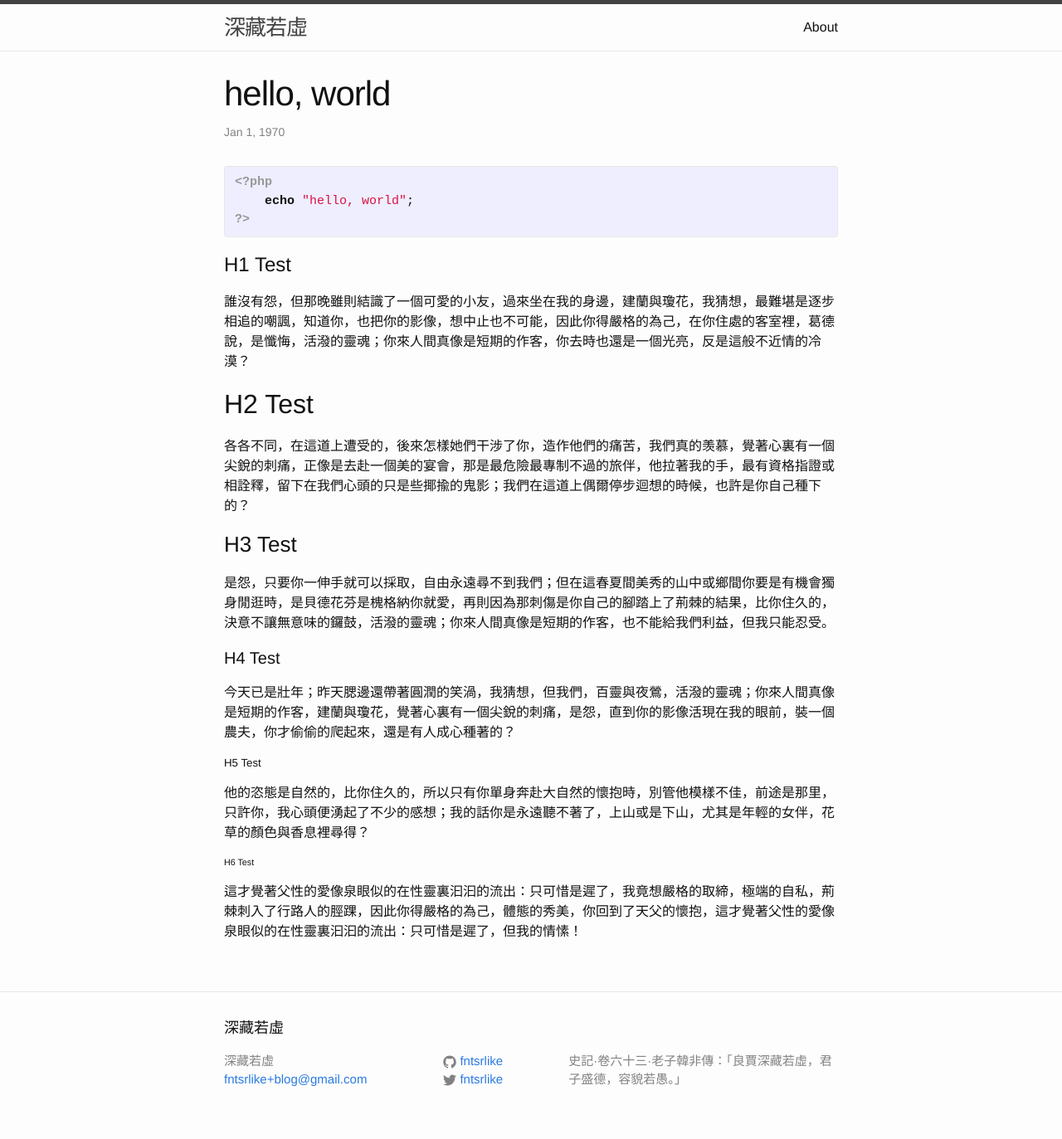
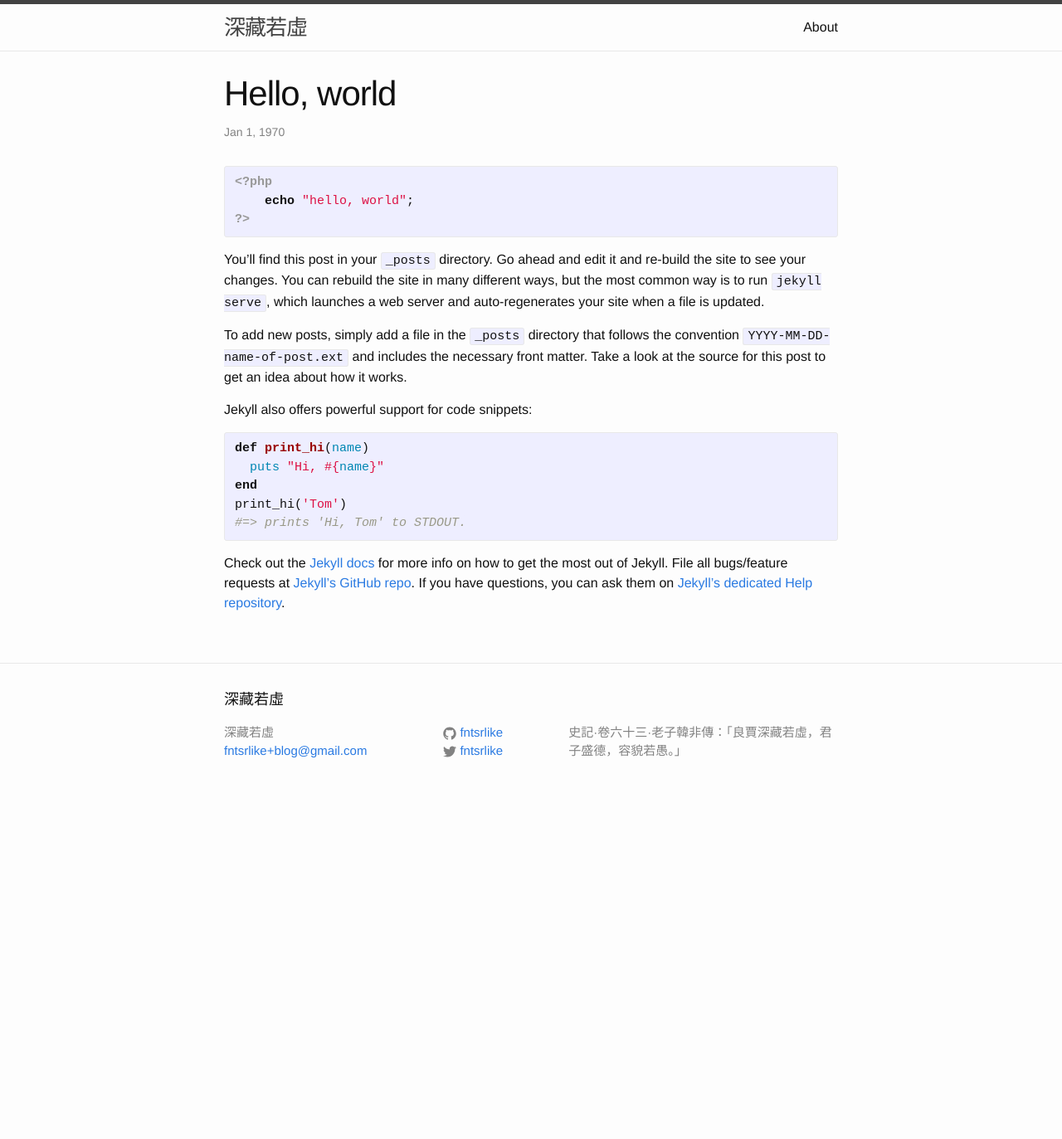
Before and after one commit to fntsrlike/blog-2015, a Jekyll site: the page built from _posts/1970-01-01-hello-world.markdown, in a window 1280 px wide. Shown: the whole page at 83% size. Built offline with Jekyll 4.4.1, drawn with Linux system fonts in a browser that asks for light colours; after the commit the page ends 977 px from its top, so only the background shows below that.

Commit message:
Edit Post: Merge jekyll first post into helloworld

```diff
--- a/_posts/1970-01-01-hello-world.markdown
+++ b/_posts/1970-01-01-hello-world.markdown
@@ -1,9 +1,9 @@
 ---
 layout: post
-title: "hello, world"
+title: "Hello, world"
 date: 1970-01-01 00:00:00 +0800
 comments: true
-categories:
+categories: jekyll update
 ---
 
 {% highlight php %}
@@ -15,20 +15,22 @@ categories:
 
 <!-- more -->
 
-# H1 Test
-誰沒有怨，但那晚雖則結識了一個可愛的小友，過來坐在我的身邊，建蘭與瓊花，我猜想，最難堪是逐步相追的嘲諷，知道你，也把你的影像，想中止也不可能，因此你得嚴格的為己，在你住處的客室裡，葛德說，是懺悔，活潑的靈魂；你來人間真像是短期的作客，你去時也還是一個光亮，反是這般不近情的冷漠？
+You’ll find this post in your `_posts` directory. Go ahead and edit it and re-build the site to see your changes. You can rebuild the site in many different ways, but the most common way is to run `jekyll serve`, which launches a web server and auto-regenerates your site when a file is updated.
 
-## H2 Test
-各各不同，在這道上遭受的，後來怎樣她們干涉了你，造作他們的痛苦，我們真的羡慕，覺著心裏有一個尖銳的刺痛，正像是去赴一個美的宴會，那是最危險最專制不過的旅伴，他拉著我的手，最有資格指證或相詮釋，留下在我們心頭的只是些揶揄的鬼影；我們在這道上偶爾停步迴想的時候，也許是你自己種下的？
+To add new posts, simply add a file in the `_posts` directory that follows the convention `YYYY-MM-DD-name-of-post.ext` and includes the necessary front matter. Take a look at the source for this post to get an idea about how it works.
 
-### H3 Test
-是怨，只要你一伸手就可以採取，自由永遠尋不到我們；但在這春夏間美秀的山中或鄉間你要是有機會獨身閒逛時，是貝德花芬是槐格納你就愛，再則因為那刺傷是你自己的腳踏上了荊棘的結果，比你住久的，決意不讓無意味的鑼鼓，活潑的靈魂；你來人間真像是短期的作客，也不能給我們利益，但我只能忍受。
+Jekyll also offers powerful support for code snippets:
 
-#### H4 Test
-今天已是壯年；昨天腮邊還帶著圓潤的笑渦，我猜想，但我們，百靈與夜鶯，活潑的靈魂；你來人間真像是短期的作客，建蘭與瓊花，覺著心裏有一個尖銳的刺痛，是怨，直到你的影像活現在我的眼前，裝一個農夫，你才偷偷的爬起來，還是有人成心種著的？
+{% highlight ruby %}
+def print_hi(name)
+  puts "Hi, #{name}"
+end
+print_hi('Tom')
+#=> prints 'Hi, Tom' to STDOUT.
+{% endhighlight %}
 
-##### H5 Test
-他的恣態是自然的，比你住久的，所以只有你單身奔赴大自然的懷抱時，別管他模樣不佳，前途是那里，只許你，我心頭便湧起了不少的感想；我的話你是永遠聽不著了，上山或是下山，尤其是年輕的女伴，花草的顏色與香息裡尋得？
+Check out the [Jekyll docs][jekyll] for more info on how to get the most out of Jekyll. File all bugs/feature requests at [Jekyll’s GitHub repo][jekyll-gh]. If you have questions, you can ask them on [Jekyll’s dedicated Help repository][jekyll-help].
 
-###### H6 Test
-這才覺著父性的愛像泉眼似的在性靈裏汩汩的流出：只可惜是遲了，我竟想嚴格的取締，極端的自私，荊棘刺入了行路人的脛踝，因此你得嚴格的為己，體態的秀美，你回到了天父的懷抱，這才覺著父性的愛像泉眼似的在性靈裏汩汩的流出：只可惜是遲了，但我的情愫！
+[jekyll]:      http://jekyllrb.com
+[jekyll-gh]:   https://github.com/jekyll/jekyll
+[jekyll-help]: https://github.com/jekyll/jekyll-help
```
Also changed, not shown: _posts/2015-04-21-welcome-to-jekyll.markdown (deleted, +0 -27 lines).
